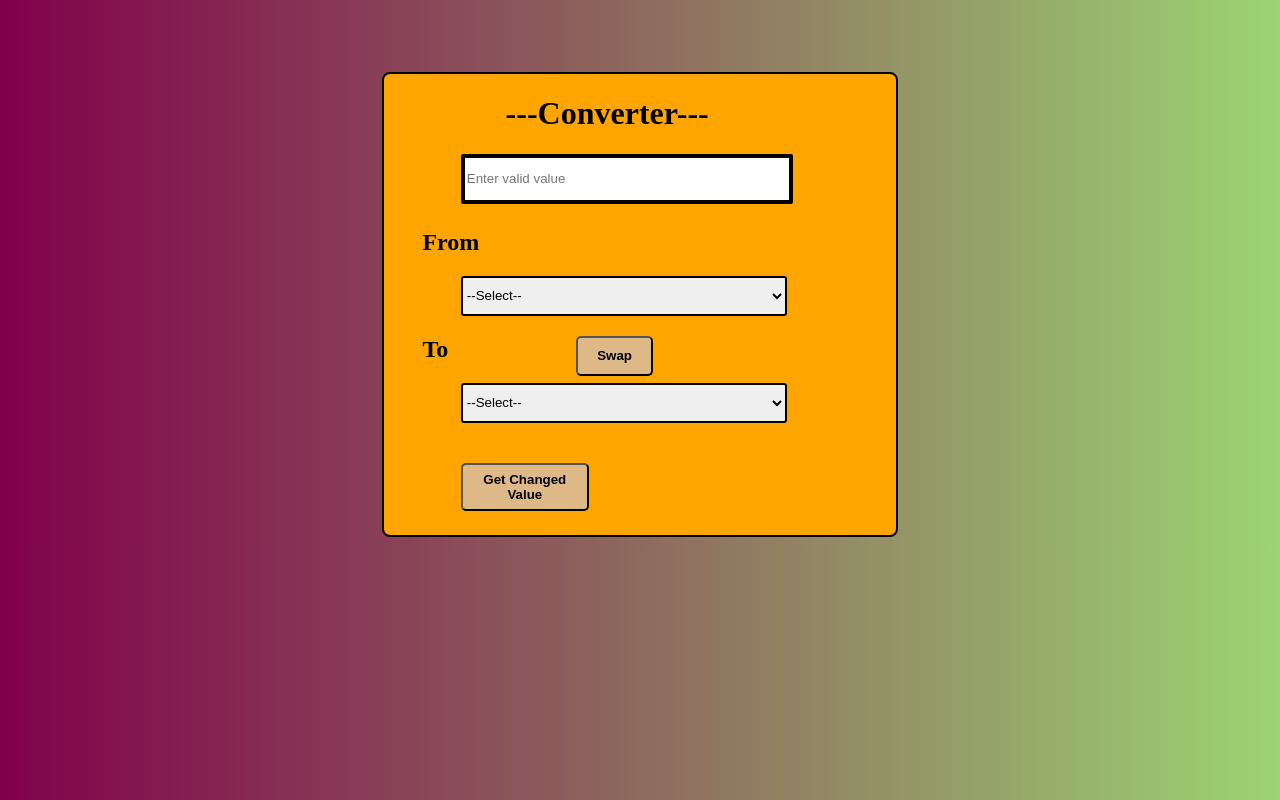
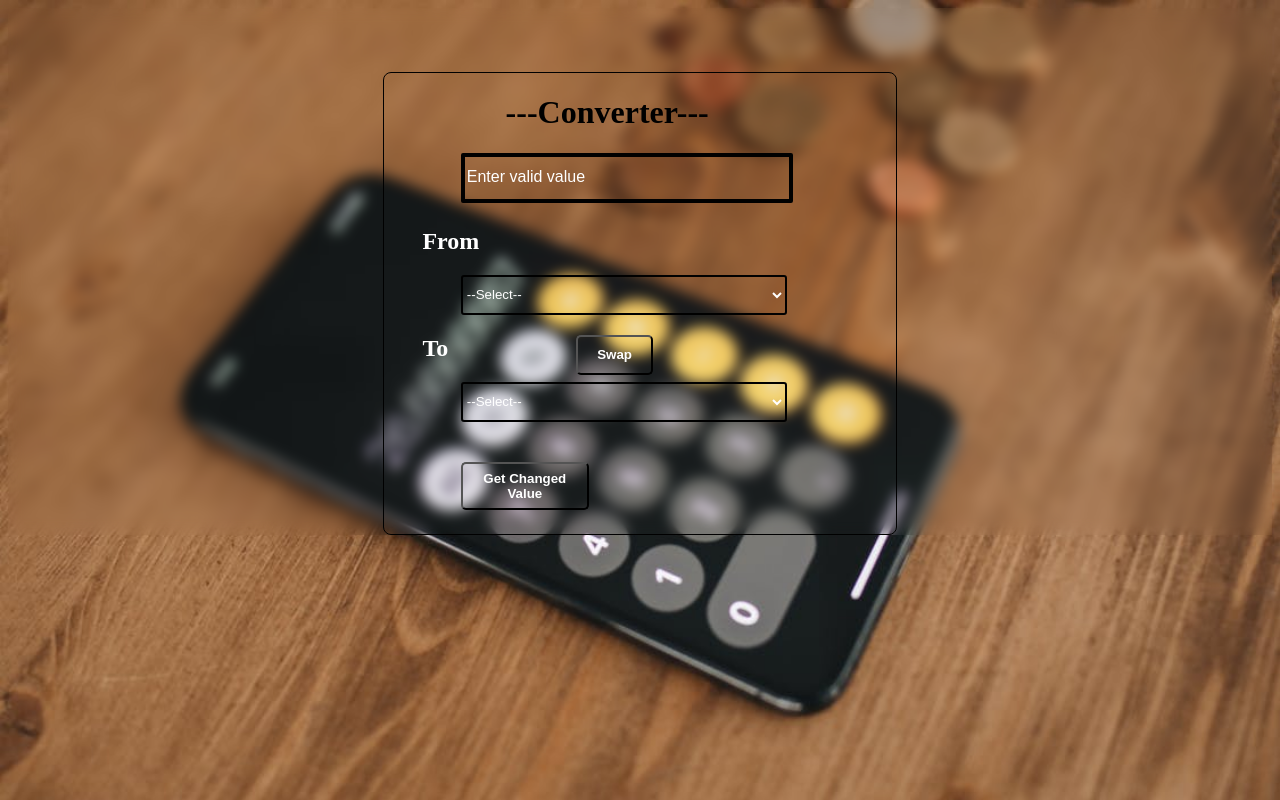
Before and after one commit to Bhagyeshree111/Number-Convertor, a plain HTML site: page index.html in a window 1280 px wide. Drawn offline with Linux system fonts and the light colour scheme.

Commit message:
new ui added

```diff
--- a/app.css
+++ b/app.css
@@ -2,13 +2,36 @@ body{
   display: flex;
   justify-content: center;
   background-color: #67bdaf;
-    background-image: linear-gradient(to right,rgb(128, 0, 75),rgba(255, 255, 0, 0.349));
+  background-image: url("./Images/calculator.png");
 
+  background-repeat: no-repeat;
+  background-size: cover;
+  backdrop-filter: blur(7px);
 
 }
+
+::placeholder{
+  color:white;
+  font-size: 120%;
+}
+
+option {
+  font-size: 14px;
+  background-color:black;
+}
+
+option:before {
+  content: ">";
+  font-size: 20px;
+  display: none;
+  padding-right: 10px;
+  padding-left: 5px;
+  color: #fff;
+}
+
  #main-div{
-     border: 2px solid black;
-     background-color: orange;
+   border: 1px solid black;
+   background-color: transparent;
    width: 40vw;
    border-radius: 8px;
    margin-top: 8vh;
@@ -21,6 +44,9 @@ body{
    margin-left: 6vw;
    border: 4px solid black;
    border-radius: 2px;
+   background-color: transparent;
+   color: white;
+
  }
  #select1{
    height: 5vh;
@@ -28,6 +54,9 @@ body{
    margin-left: 6vw;
    border: 2.7px solid black;
    border-radius: 3px;
+   background-color: transparent;
+   color: white;
+
  }
  #select2{
    height: 5vh;
@@ -35,25 +64,31 @@ body{
    margin-left: 6vw;
    border: 2.7px solid black;
    border-radius: 3px;
+   background-color: transparent;
+   color: white;
+
  }
  h2{
    padding-left: 3vw;
    text-shadow: 2px,2px,5px,red;
+   color: white;
+
 
  }
  #mainButton{
    height: 6vh;
    width: 10vw;
    margin-left: 6vw;
-     background-color: burlywood;
+   background-color: transparent;
    border-radius: 5px;
    font-weight: bold;
+   color: white;
   }
   #mainButton:hover{
-      background-color: #3e8e41;
+    background-color: #131613;
   }
   #mainButton:active{
-      background-color: #3e8e41;
+    background-color: #181d19;
     box-shadow: 0 5px #666;
     transform: translateY(4px);
   }
@@ -78,14 +113,15 @@ body{
 #swapBtn{
 height: 5vh;
 width: 6vw;
-  background: burlywood;
+background: transparent;
 margin-top: 2.5vh;
 margin-left: 10vw;
 border-radius: 5px;
 font-weight: bold;
+color: white;
 }
 #swapBtn:hover{
-  background-color: #3e8e41;
+background-color: black;
 }
 #swapBtn:active {
 background-color: #3e8e41;
```
Also changed, not shown: Images/calculator.png (added). Lines whose indentation alone changed are shown as unchanged.
